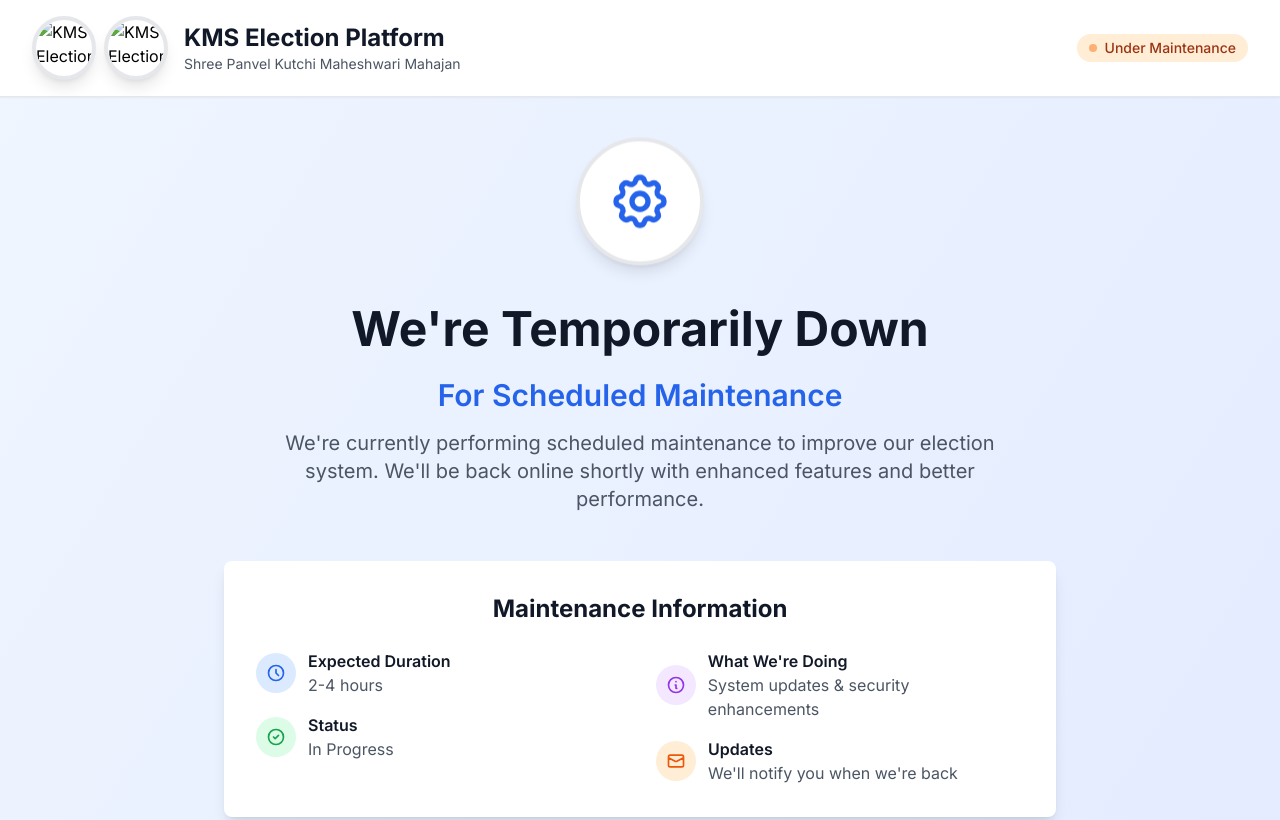
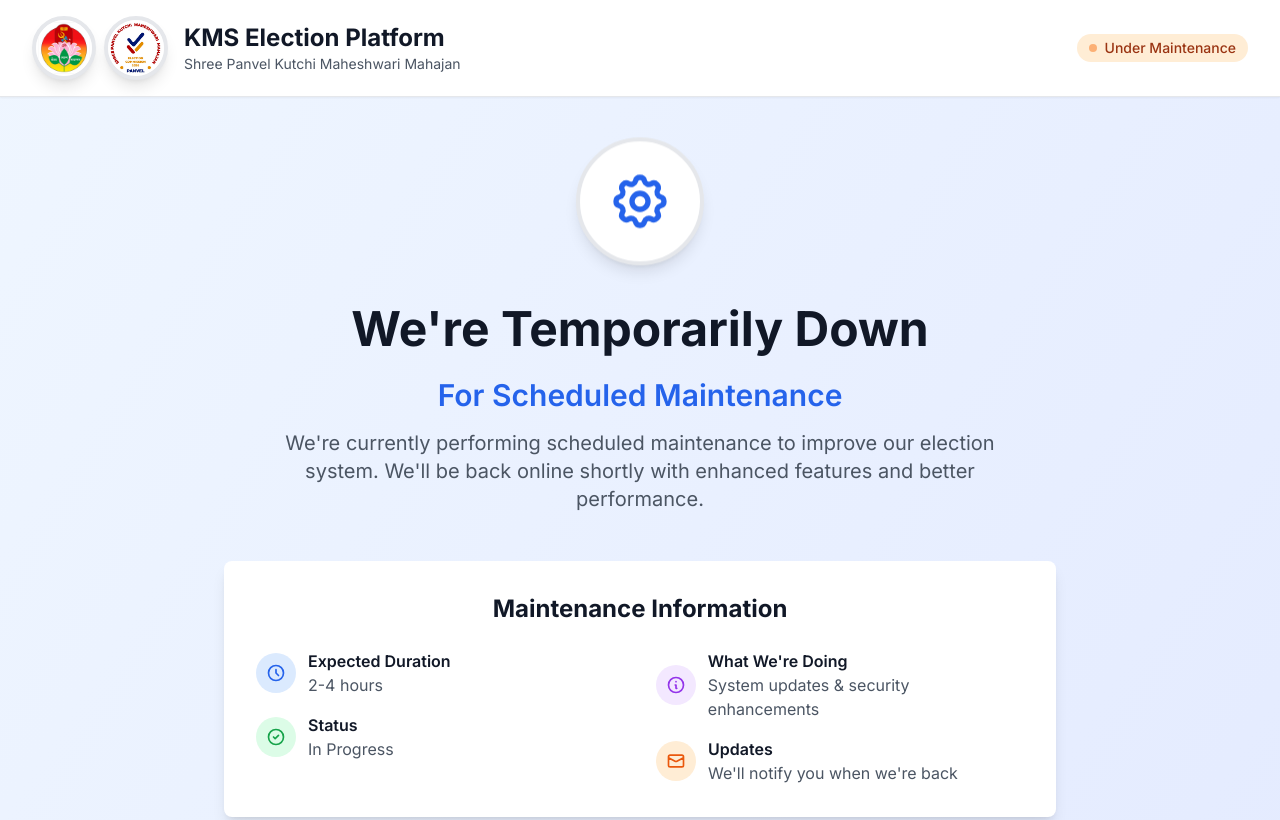
Before and after one commit to eterniqai/kms-elect-maintenance, a plain HTML site: page index.html in a window 1280 px wide. Shown: the top 820 px of the page. Drawn offline with nearby package versions, Linux system fonts and the light colour scheme.

Commit message:
Update index.html

```diff
--- a/index.html
+++ b/index.html
@@ -68,13 +68,13 @@
                         <!-- First Logo -->
                         <div class="w-16 h-16 relative">
                             <div class="w-full h-full rounded-full bg-white shadow-lg border-4 border-gray-200 flex items-center justify-center relative overflow-hidden">
-                                <img src="public/logo.jpg" alt="KMS Election Logo" class="w-full h-full rounded-full object-cover">
+                                <img src="logo.jpg" alt="KMS Election Logo" class="w-full h-full rounded-full object-cover">
                             </div>
                         </div>
                         <!-- Second Logo -->
                         <div class="w-16 h-16 relative">
                             <div class="w-full h-full rounded-full bg-white shadow-lg border-4 border-gray-200 flex items-center justify-center relative overflow-hidden">
-                                <img src="public/logo2.jpg" alt="KMS Election Logo 2" class="w-full h-full rounded-full object-cover">
+                                <img src="logo2.jpg" alt="KMS Election Logo 2" class="w-full h-full rounded-full object-cover">
                             </div>
                         </div>
                     </div>
```
